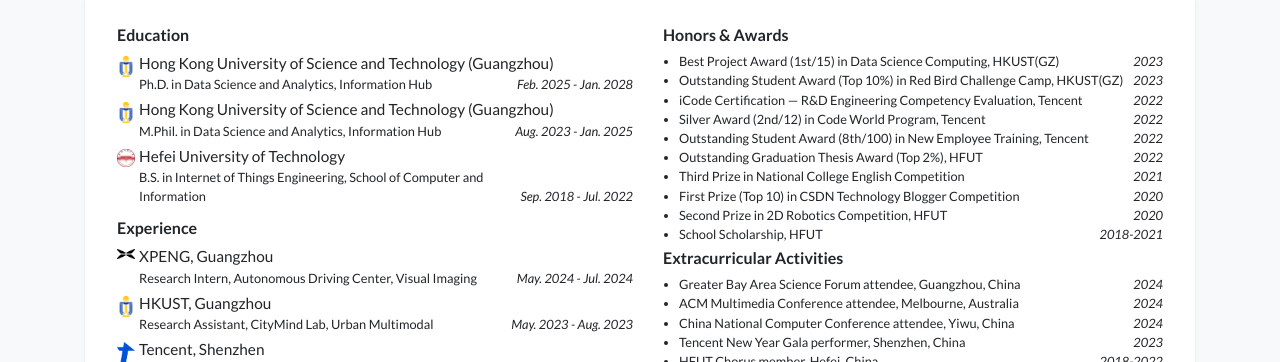
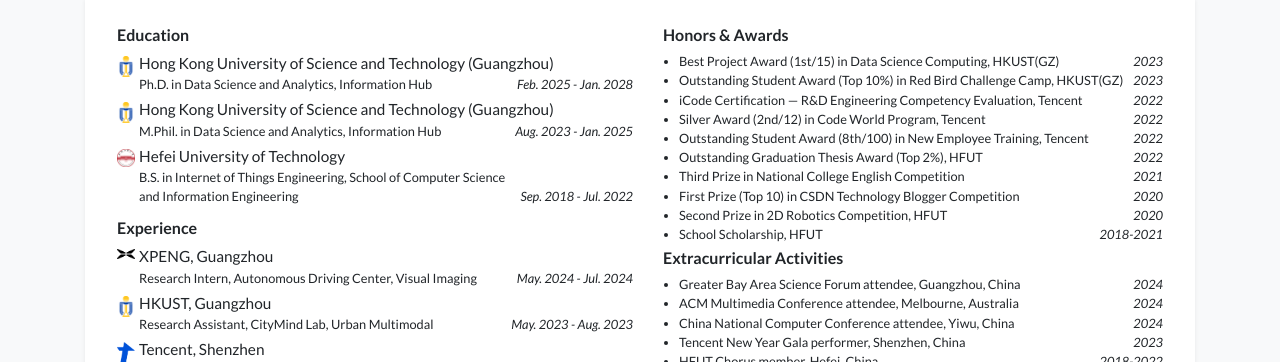
Before and after one commit to thunderlrr/songxinlei.github.io, a Jekyll site: the page built from index.html, in a window 1280 px wide and 900 px high, scrolled down 464 px. Shown: the part 91-453 px from the top of the window. Built offline with Jekyll 4.4.1, drawn with Linux system fonts in a browser that asks for light colours; a style sheet for code colours, icons or effects is not loaded.

Commit message:
update profile

```diff
--- a/_data/profile.yml
+++ b/_data/profile.yml
@@ -40,7 +40,7 @@
   date: Aug. 2023 - Jan. 2025
 - name: Hefei University of Technology
   logo: /assets/images/badges/HFUT.png
-  position: B.S. in Internet of Things Engineering, School of Computer and Information
+  position: B.S. in Internet of Things Engineering, School of Computer Science and Information Engineering
   date: Sep. 2018 - Jul. 2022
 
 experience:
```
